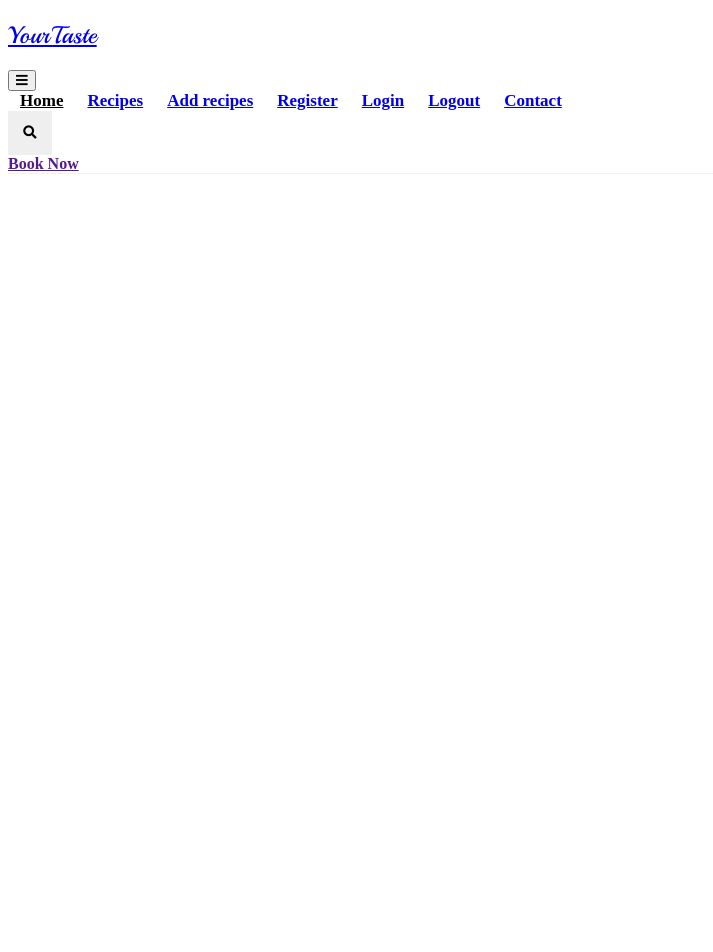
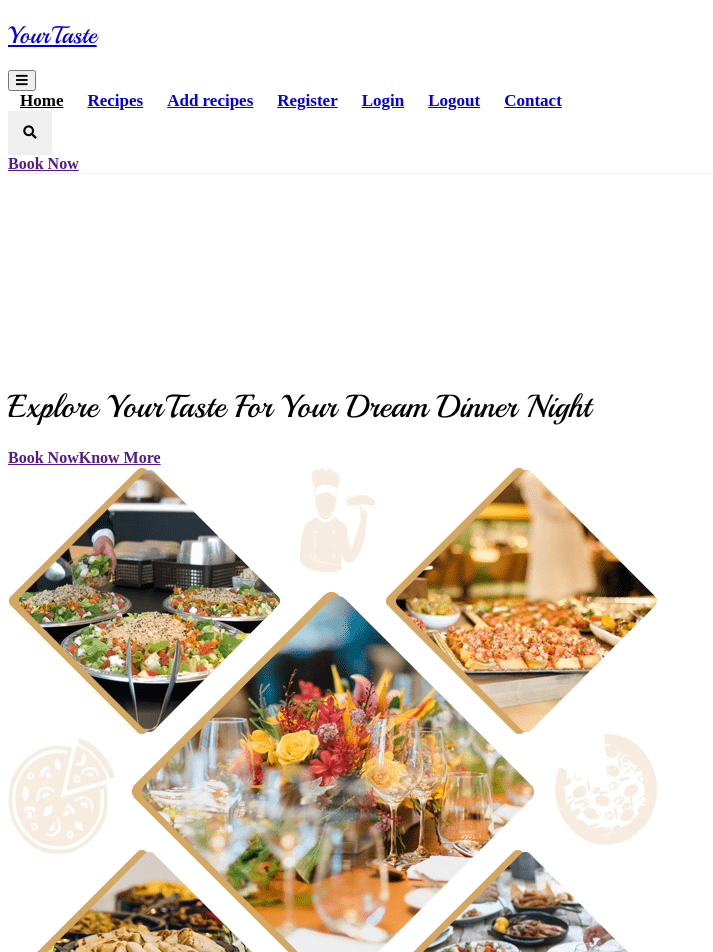
Before and after one commit to NikolVasileva/recipes-reactjs, a React (Vite) app in the folder client/: page / in a window 1280 px wide. Shown: the top 952 px of the page, without its empty margins (0-713 px from the left). Before the commit the page ends 800 px from the top, so only its background shows below. Built offline with nearby package versions, Linux system fonts and the light colour scheme.

Commit message:
Create Home.jsx component

```diff
--- a/client/src/App.jsx
+++ b/client/src/App.jsx
@@ -1,10 +1,12 @@
 import Header from "./components/header/Header.jsx"
+import Home from "./components/home/Home.jsx"
 
 function App() {
 
   return (
     <>
       <Header />
+      <Home />
     </>
   )
 }
--- /dev/null
+++ b/client/src/components/home/Home.jsx
@@ -0,0 +1,18 @@
+export default function Home() {
+    return(
+        <div className="container-fluid bg-light py-6 my-6 mt-0">
+            <div className="container">
+                <div className="row g-5 align-items-center">
+                    <div className="col-lg-7 col-md-12">
+                        <h1 className="display-1 mb-4 animated bounceInDown">Explore <span className="text-primary">Your</span>Taste For Your Dream Dinner Night</h1>
+                        <a href="" className="btn btn-primary border-0 rounded-pill py-3 px-4 px-md-5 me-4 animated bounceInLeft">Book Now</a>
+                        <a href="" className="btn btn-primary border-0 rounded-pill py-3 px-4 px-md-5 animated bounceInLeft">Know More</a>
+                    </div>
+                    <div className="col-lg-5 col-md-12">
+                        <img src="img/hero.png" className="img-fluid rounded animated zoomIn" alt="Main image" />
+                    </div>
+                </div>
+            </div>
+        </div>
+    )
+}
```
